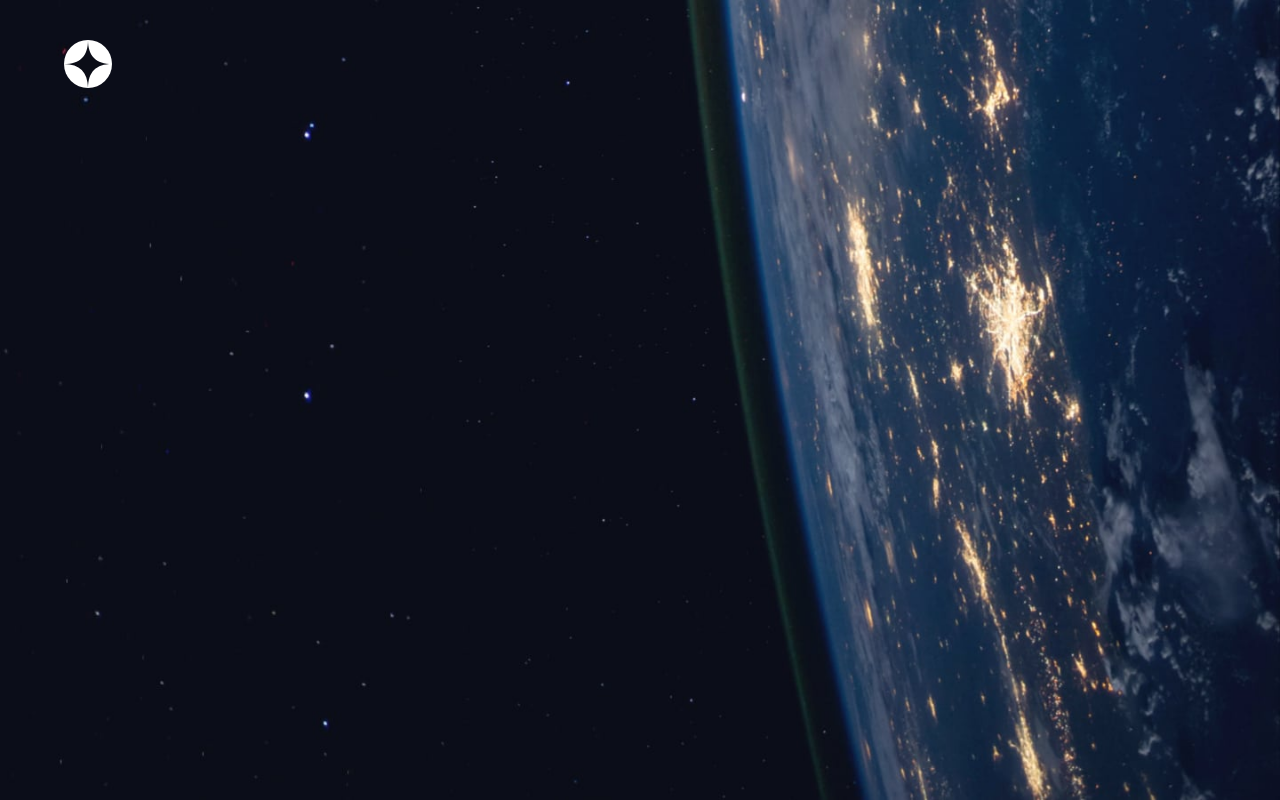
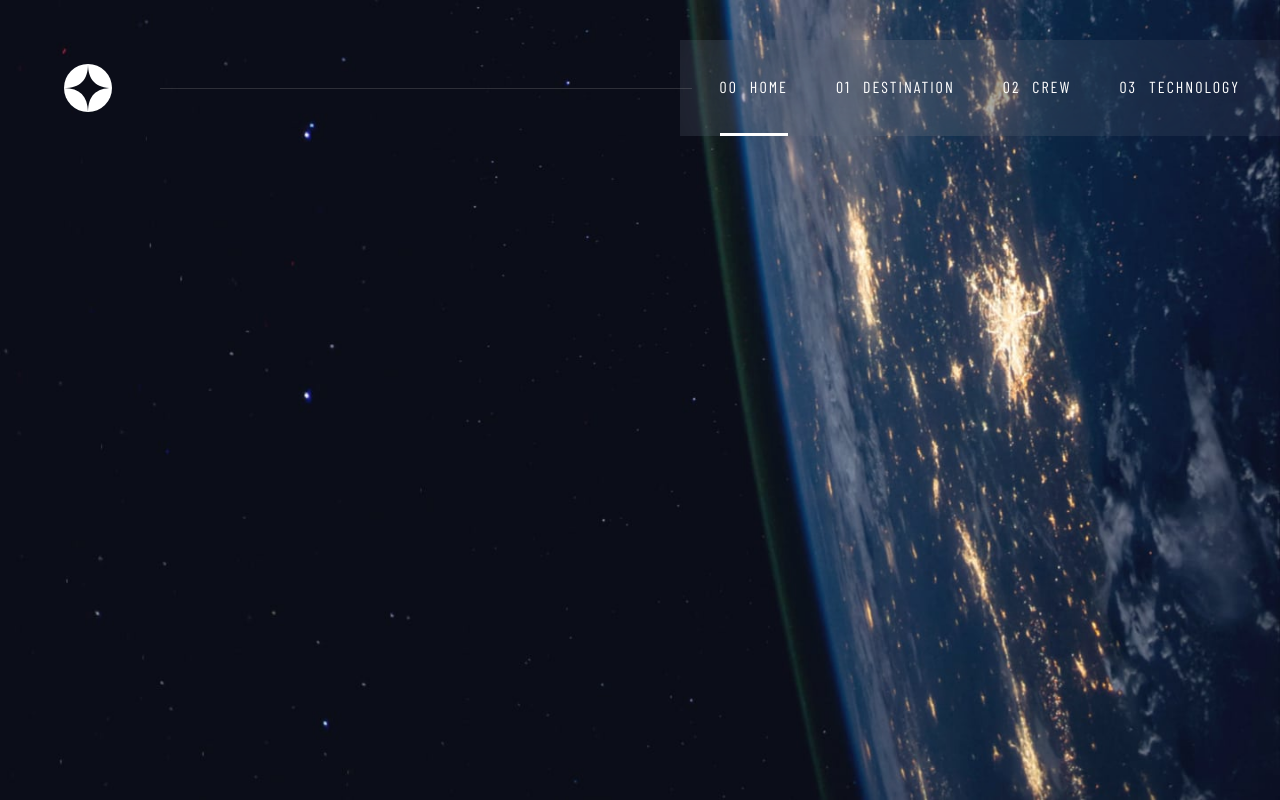
Before and after one commit to Quirozdev/space-tourism-website, a React (Vite) app: page /space-tourism-website/technology in a window 1280 px wide. Built offline with nearby package versions, Linux system fonts and the light colour scheme.

Commit message:
feat: add nav menu for tablet and desktop views, adjustments to mobile one

```diff
--- a/src/shared/components/Header.tsx
+++ b/src/shared/components/Header.tsx
@@ -3,10 +3,11 @@ import { NavMenu } from "./NavMenu";
 
 export function Header() {
   return (
-    <header className="flex items-center justify-between px-6 py-6 md:pr-0 md:pl-10 xl:pt-10 xl:pl-16">
-      <a href="/space-tourism-website/">
+    <header className="flex justify-between gap-x-12 px-6 md:pr-0 md:pl-10 xl:pt-10 xl:pl-16">
+      <a href="/space-tourism-website/" className="py-6">
         <img src={Logo} alt="Space Tourism logo" />
       </a>
+      <div className="z-10 mr-[-5%] hidden h-px flex-1 self-center bg-[#979797] opacity-25 xl:block"></div>
       <NavMenu />
     </header>
   );
--- a/src/shared/components/NavMenu.tsx
+++ b/src/shared/components/NavMenu.tsx
@@ -39,6 +39,33 @@ export function NavMenu() {
         <img src={HamburgerMenuIcon} alt="Open menu" className="w-6" />
       </button>
 
+      <nav className="hidden flex-1 bg-white/5 backdrop-blur-[80px] md:flex">
+        <ul className="flex w-full items-center justify-end gap-x-12 px-10">
+          {menuOptions.map((menuOption) => {
+            return (
+              <li key={menuOption.index} className="h-full">
+                <button
+                  className={cn(
+                    "flex h-full cursor-pointer items-center gap-x-3 border-b-[3px] border-transparent",
+                    selectedMenuOption === menuOption.index && "border-white",
+                  )}
+                  onClick={() => {
+                    setSelectedMenuOption(menuOption.index);
+                  }}
+                >
+                  <span className="text-preset-8 bold font-barlow-condensed text-white">
+                    {menuOption.index}
+                  </span>
+                  <span className="text-preset-8 font-barlow-condensed text-white uppercase">
+                    {menuOption.label}
+                  </span>
+                </button>
+              </li>
+            );
+          })}
+        </ul>
+      </nav>
+
       {isMobileNavigationMenuOpen && (
         <nav className="fixed top-0 right-0 z-10 flex min-h-screen w-64 flex-col gap-y-12 bg-blue-900/15 pl-8 backdrop-blur-[80px] md:hidden">
           <div className="flex items-center justify-end py-8 pr-6">
@@ -57,18 +84,17 @@ export function NavMenu() {
                 <li key={menuOption.index}>
                   <button
                     className={cn(
-                      "flex w-full cursor-pointer items-center gap-x-3",
-                      selectedMenuOption === menuOption.index &&
-                        "border-r-[3px] border-white",
+                      "flex w-full cursor-pointer items-center gap-x-3 border-r-[3px] border-transparent",
+                      selectedMenuOption === menuOption.index && "border-white",
                     )}
                     onClick={() => {
                       setSelectedMenuOption(menuOption.index);
                     }}
                   >
-                    <span className="text-preset-8 font-bold text-white">
+                    <span className="text-preset-8 font-barlow-condensed font-bold text-white">
                       {menuOption.index}
                     </span>
-                    <span className="text-preset-8 text-white uppercase">
+                    <span className="text-preset-8 font-barlow-condensed text-white uppercase">
                       {menuOption.label}
                     </span>
                     <span></span>
```
